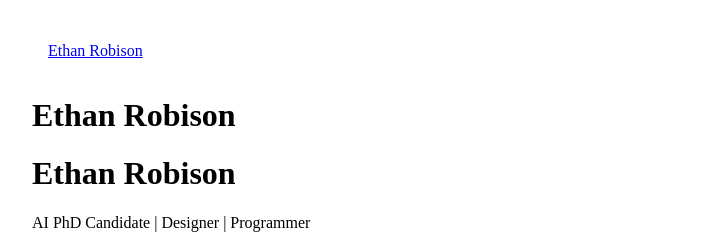
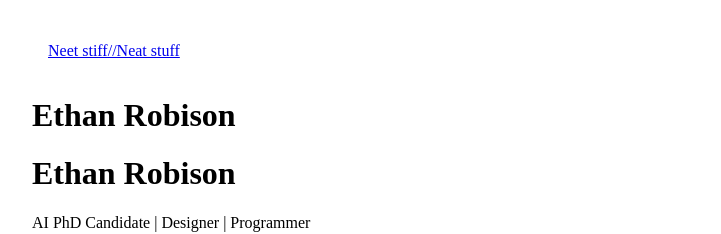
Before and after one commit to ethanCrobison/ethanCrobison.github.io, a Jekyll site: the page built from index.md, in a window 1280 px wide. Shown: the top 234 px of the page, without its empty margins (96-817 px from the left). Built offline with Jekyll 4.4.1, drawn with Linux system fonts in a browser that asks for light colours; our own code applies the rules of GitHub Pages for plain Markdown files.

Commit message:
Make site title a clever pun
My imminent "unemployment" ought to be a bit of a joke for _someone_.

```diff
--- a/_config.yml
+++ b/_config.yml
@@ -11,7 +11,7 @@
 # you will see them accessed via {{ site.title }}, {{ site.email }}, and so on.
 # You can create any custom variable you would like, and they will be accessible
 # in the templates via {{ site.myvariable }}.
-title: Ethan Robison
+title: Neet stiff//Neat stuff
 description: >- # this means to ignore newlines until "baseurl:"
     pretty good games
 
```
